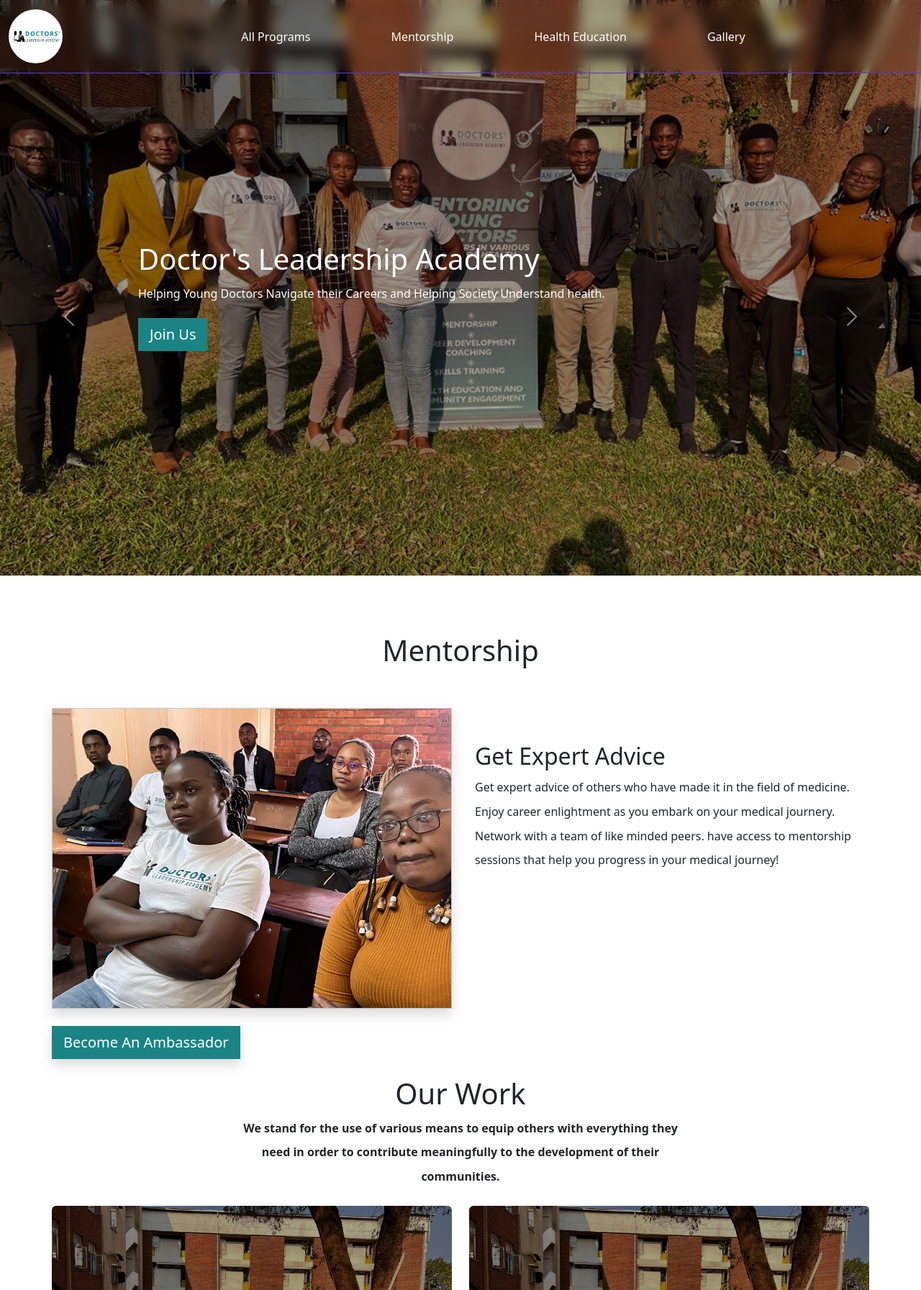
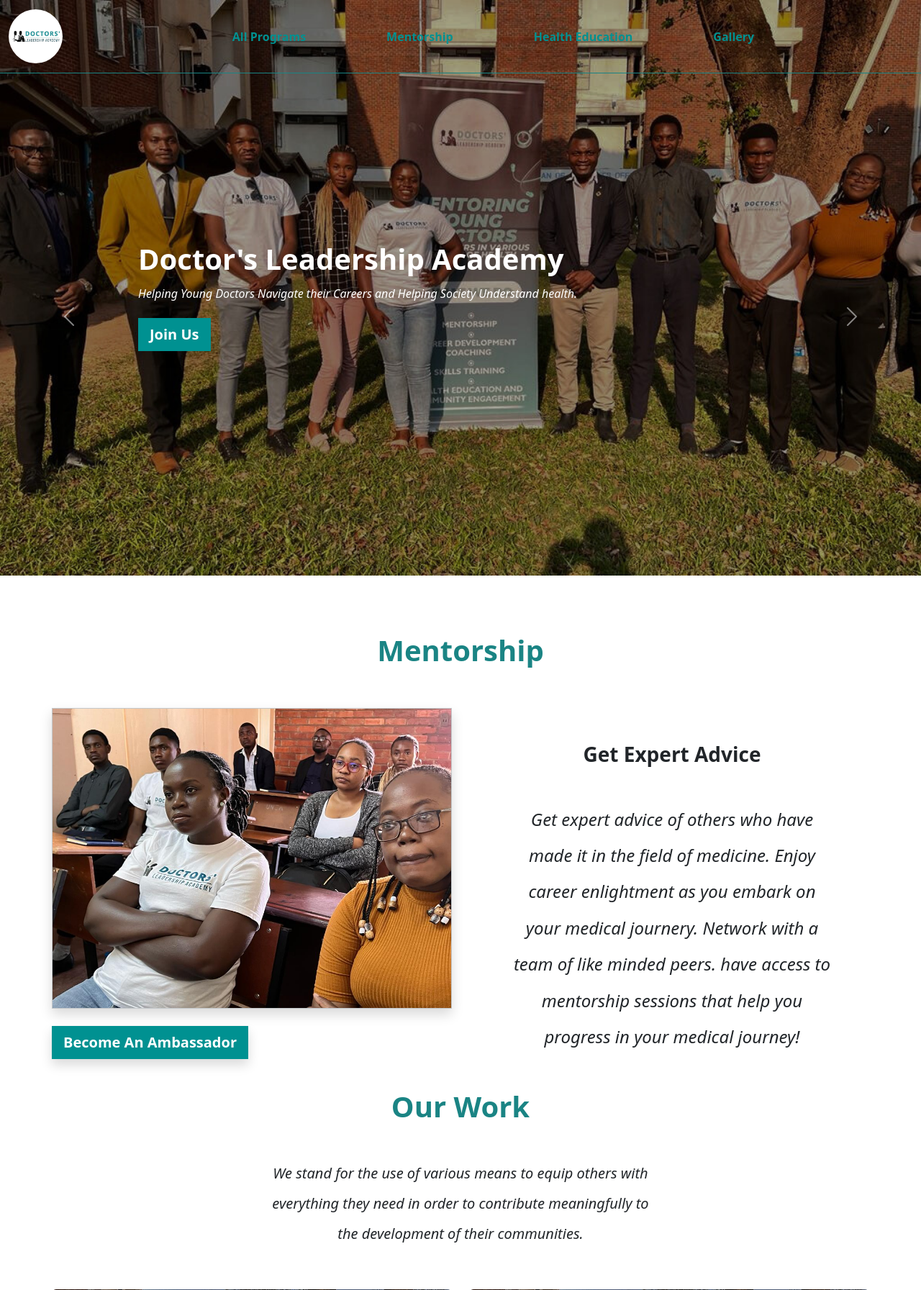
Before and after one commit to cHa-dotlearnsonline/DoctorsLeadershipAcademy, a Django app: page / in a window 1280 px wide. Shown: the top 1793 px of the page at 72% size. Run offline with Django 4.2, Linux system fonts and the light colour scheme.

Commit message:
Added new layouts and separted css into separate files for most things.

```diff
--- a/DLA/blog/admin.py
+++ b/DLA/blog/admin.py
@@ -8,3 +8,8 @@
 admin.site.register(Tags)
 admin.site.register(Photo)
 admin.site.register(Photo_tag)
+
+# this part allowed me to change the name of the site in the administration panel
+# from Django administration to Doctor's leadership Academy
+admin.site.site_header = 'Doctor\'s Leadership Academy'
+admin.site.site_title = 'DLA administration'
--- /dev/null
+++ b/DLA/blog/static/css/layout.css
@@ -0,0 +1,146 @@
+body {
+    display: flex;
+    flex-direction: column;
+    min-height: 100vh;
+    margin: 0;
+  }
+  .wrapper {
+    flex: 1;
+  }
+  .footer {
+    flex-shrink: 0;
+  }
+  .massive-margin {
+    margin-top: 200px;
+  }
+   /* .official-color {
+    background-color: rgba(26, 132, 132 0.8) !important;
+   } */
+   .center-caption {
+display: flex;
+flex-direction: column;
+justify-content: center;
+/* align-items: left; */
+height: 100%;
+text-align: left;
+color: #fff;
+}
+
+.max-height-carousel img {
+max-height: 100vh;
+/* Set the maximum height to the viewport height */
+object-fit: cover;
+/* border-radius:0 0 5% 5%; */
+margin-bottom: 5em;
+}
+
+.image-filler img {
+max-height: auto;
+object-fit: cover;
+}
+
+p {
+line-height: 2.1em;
+}
+
+.card-rounded {
+border-radius: 2rem;
+}
+
+.card-image {
+height: 130px;
+width: 130px;
+}
+.btn {
+  background-color: rgb(0, 145, 145);
+  border-color: rgb(0, 79, 79);
+  border-radius: 0;
+
+}
+.btn:hover {
+background-color: rgb(0, 59, 59);
+border-color: rgb(0, 79, 79);
+color: rgb(255, 255, 255);
+}
+.btn-primary {
+ border:none;
+}
+.gradient {
+background: linear-gradient(to bottom,rgb(247, 255, 255), rgb(26, 132, 132),rgb(100, 189, 189));
+}
+.logo {
+height: 75px;
+width: 75px;
+background-color: rgb(255, 255, 255);
+border-radius: 100%;
+}
+
+.custom-nav {
+    border-bottom: 1px solid #d8d2ee;
+    transition: background 0.5s ease;
+    backdrop-filter: blur(3px);
+    border-width: 1px;
+    background: rgba(0, 30, 30, 0.8);
+}
+
+
+.nav-scroll {
+  backdrop-filter: blur(3px);
+  border-bottom: 1px solid rgb(26, 132, 132);
+  background: rgba(26, 132, 132, 0.9);
+}
+
+nav {
+  border-bottom: 1px solid rgb(26, 132, 132);
+}
+
+/* how to make the underline on hover */
+a.nav-font {
+  font-weight: 900;
+  font-size: medium;
+  color: rgb(0, 145, 145);
+  position: relative;
+}
+a.nav-font::before {
+  content: "";
+  position: absolute;
+  width: 0;
+  height: 2px;
+  bottom: 0;
+  left: 0;
+  background-color:rgb(0, 69, 69);
+  visibility: hidden;
+  transition: all 0.3s ease-in-out;
+}
+.changer {
+  color:white !important;
+}
+a.nav-font:hover::before {
+  visibility: visible;
+  width: 100%;
+
+}
+.nav-link:hover {
+  color: rgb(0, 145, 145);
+}
+@media (max-width: 768px){
+  a.nav-font:hover::before {
+    visibility: visible;
+    width: 20%;
+  }
+}
+.text-primary-emphasis {
+  color: rgb(26, 132, 132) !important;
+}
+.carousel-caption {
+  animation: 3s ease-in 1s infinite reverse both running slidein;
+}
+
+a.fs-1 {
+  text-decoration: none;
+}
+
+.card-display {
+  height: 20vw;
+  object-fit: cover;
+}
--- /dev/null
+++ b/DLA/blog/static/javascript/layout.js
@@ -0,0 +1,15 @@
+const navbar = document.querySelector('nav');
+const all_links = document.querySelectorAll(".nav-font")
+window.addEventListener('scroll', () => {
+  if (window.scrollY > 0) {
+    navbar.classList.add('nav-scroll');
+    all_links.forEach( link => {
+      link.classList.add("changer")
+    })
+  } else {
+    navbar.classList.remove('nav-scroll');
+    all_links.forEach(link => {
+      link.classList.remove("changer")
+    })
+  }
+});
--- a/DLA/blog/templates/blog/index.html
+++ b/DLA/blog/templates/blog/index.html
@@ -3,16 +3,16 @@
 {% block title %} Doctors Leadership Index {% endblock %}
 {% block body %}
 <!-- TODO: complete the landing Page -->
-<div id="carouselExample" class="carousel slide">
+<div id="carouselExample" class="carousel slide" data-bs-ride="carousel">
   <div class="carousel-inner">
-    <div class="carousel-item active max-height-carousel ">
+    <div class="carousel-item active max-height-carousel" >
       <img src="{% static 'blog/new_try_photo2.png' %}" class="d-block w-100 h-50"
         alt="members of doctors leadership academy">
       <div class="container">
         <div class="carousel-caption center-caption">
-          <h1>Doctor's Leadership Academy</h1>
-          <p class="opacity-100 fw-medium">Helping Young Doctors Navigate their Careers and Helping Society Understand health.</p>
-          <p><a class="btn btn-lg btn-primary official-color" target="_blank" href="https://lnkd.in/gmTNPkXB">Join Us</a></p>
+          <h1 class="fs-1 fw-bolder">Doctor's Leadership Academy</h1>
+          <p class="opacity-100 fw-medium fw-lighter fst-italic">Helping Young Doctors Navigate their Careers and Helping Society Understand health.</p>
+          <p><a class="btn btn-lg btn-primary fw-semibold shadow" target="_blank" href="#">Join Us</a></p>
         </div>
       </div>
     </div>
@@ -21,9 +21,9 @@
         alt="members of doctors leadership academy">
       <div class="container">
         <div class="carousel-caption center-caption">
-          <h1>Mentorhsip At It's Best</h1>
-          <p class="opacity-100 fw-medium">Have access to a great array of Mentors to help you grow in your career</p>
-          <p><a class="btn btn-lg btn-primary official-color" href="#">Become An Ambassador</a></p>
+          <h1 class="fs-1 fw-bolder">Mentorhsip At It's Best</h1>
+          <p class="opacity-100 fw-medium fw-lighter fst-italic">Have access to a great array of Mentors to help you grow in your career</p>
+          <p><a class="btn btn-lg btn-primary fw-semibold shadow" href="#">Become An Ambassador</a></p>
         </div>
       </div>
     </div>
@@ -40,20 +40,20 @@
 <section id="mentorship">
   <div class="container-fluid">
     <div class="row mx-5">
-      <div class="col-sm-12 text-center mb-5">
-        <h1>Mentorship</h1>
+      <div class="col-sm-12 text-center mb-2 mb-md-5">
+        <h1 class="fs-1 fw-bolder text-primary-emphasis">Mentorship</h1>
       </div>
       <div class="col-md-6">
 
           <img class="border border-secondary-subtle shadow w-100"
             src="{%static 'blog/mentorship-photo.jpg'%}">
 
-          <p class="my-4"><a class="btn btn-lg btn-primary official-color shadow" href="#">Become An Ambassador</a></p>
+          <p class="my-4"><a class="btn btn-lg btn-primary fw-semibold shadow" href="#">Become An Ambassador</a></p>
       </div>
-      <div class="col-md-6">
+      <div class="col-md-6 text-center">
         <div class="ms-2 my-5">
-          <h2 class="">Get Expert Advice</h2>
-          <p>Get expert advice of others who have made it in the field of medicine.
+          <h2 class="fs-3 fw-semibold m-md-5">Get Expert Advice</h2>
+          <p class="fst-italic fs-4 m-md-5">Get expert advice of others who have made it in the field of medicine.
             Enjoy career enlightment as you embark on your medical journery.
             Network with a team of like minded peers.
             have access to mentorship sessions that help you progress in your medical journey!
@@ -66,14 +66,12 @@
 </section>
 <section id="what-we-do">
   <div class="text-center">
-    <h1>Our Work</h1>
+    <h1 class="fs-1 fw-bolder text-primary-emphasis">Our Work</h1>
     <div class="w-50 mx-auto">
-      <p>
-        <b>
+      <p class="fs-5 m-md-5 fst-italic">
           We stand for the use of various means to equip
         others with everything they need in order to contribute
         meaningfully to the development of their communities.
-        </b>
       </p>
     </div>
 
@@ -87,7 +85,7 @@
               <h4 class="card-title">Career Development</h4>
               <p class="card-text w-50">Learn how to develop your career. Interact with others in the field and learn
                 from them. Fostering connections and sharing information </p>
-              <a href="#"><strong>READ MORE…</strong></a>
+              <a  href="#"><strong>READ MORE…</strong></a>
             </div>
           </div>
         </div>
@@ -130,31 +128,10 @@
       </div>
 </section>
 <style>
-  #health-education {
-  background-image: url("{% static 'blog/new_try_photo2.png' %}");
-  background-attachment: fixed;
-  background-position: center center;
-  background-repeat: no-repeat;
-  background-size: cover;
-  }
-  .my_new {
-  background-image: url("{% static 'blog/new_try_photo3.png' %}");
-  /* background-attachment: fixed;  */
-  background-position: center center;
-  background-repeat: no-repeat;
-  background-size: cover;
-
-  }
-  .just_image {
-    background-image: url('{% static "blog\new_try_photo3.png" %}');
-    background-position: center center;
-    background-repeat: no-repeat;
-    background-size: cover;
-  }
 </style>
-<section id="health-education" class="p-3 gradient" >
+<section id="health-education" class="p-3 gradient">
   <div class="col-sm-12 text-center">
-    <h1 style="color: white;">Health Education</h1>
+    <h1 class="fs-1 fw-bolder text-primary-emphasis" >Health Education</h1>
   </div>
   <div class="container my-5 text-center">
     <div class="row">
@@ -192,37 +169,37 @@
           </div>
         </div>
       </div>
-      <div class="d-flex justify-content-end"><a class="btn btn-primary official-color" href="#">See more</a></div>
+      <div class="d-flex justify-content-end"><a class="btn btn-primary fw-semibold" href="#">See more</a></div>
     </div>
   </div>
 </section>
 <section id="news" class="my-5 p-5">
   <div class="text-center">
-    <h1>News</h1>
+    <h1 class="fs-1 fw-bolder text-primary-emphasis">News</h1>
     <div class="w-50 mx-auto">
-      <p>
-        <b>
+      <p class="fs-5 m-md-5 fst-italic">
+
           We stand for the use of various means to equip
         others with everything they need in order to contribute
         meaningfully to the development of their communities.
-        </b>
+
       </p>
     </div>
   </div>
   <div class="container-fluid" >
     <div class="row">
-      <div class="col-md-6 my_new mb-md-0 mb-2 w-md-50 p-2" >
+      <div class="col-md-6 my_new mt-md-3 mb-md-3 mb-3 w-md-50 p-2" >
         <h5 class="card-title" style="color: white;">Card title</h5>
             <p class="card-text" style="color: white;">This is a wider card with supporting text below as a natural lead-in to additional content. This content is a little bit longer.</p>
             <p class="card-text" style="color: white;"><small>Last updated 3 mins ago</small></p>
       </div>
-      <div class="col-md-6 ">
-        <div class="container mb-1">
+      <div class="col-md-6 p-0 p-md-2">
+        <div class="container p-1 p-md-2">
           <div class="row">
             <div class="col-4 mx-0 my_new p-0" >
             <!-- <img src="{% static 'blog/new_try_photo3.png' %}" class="w-100"> -->
             </div>
-            <div class="col-8 official-color w-md-50 p-1" >
+            <div class="col-8 bg-secondary-subtle w-md-50 p-md-2" >
               <div class="card-body">
                 <h4 class="card-title">Mentor</h4>
                 <p class="card-text">Shape the future. Guide aspiring minds and make a lasting impact on the next
@@ -231,12 +208,12 @@
             </div>
           </div>
         </div>
-        <div class="container">
+        <div class="container p-1 p-md-2 pt-md-0">
           <div class="row">
             <div class="col-4 mx-0 just_image p-0">
             <!-- <img src="{% static 'blog/new_try_photo3.png' %}" class="w-100"> -->
             </div>
-            <div class="col-8 official-color w-md-50 p-1">
+            <div class="col-8 bg-secondary-subtle w-md-50 p-md-2">
               <div class="card-body">
                 <h4 class="card-title">Mentee</h4>
                 <p class="card-text">Shape the future. Guide aspiring minds and make a lasting impact on the next
--- a/DLA/blog/templates/blog/layout.html
+++ b/DLA/blog/templates/blog/layout.html
@@ -2,87 +2,43 @@
 <!DOCTYPE html>
 <html lang="en">
 <head>
+  <style>
+    #health-education {
+  background-image: url("{% static 'blog/new_try_photo2.png' %}");
+  background-attachment: fixed;
+  background-position: center center;
+  background-repeat: no-repeat;
+  background-size: cover;
+  }
+  .my_new {
+  background-image: url("{% static 'blog/new_try_photo3.png' %}");
+  /* background-attachment: fixed;  */
+  background-position: center center;
+  background-repeat: no-repeat;
+  background-size: cover;
 
+  }
+  .just_image {
+    background-image: url('{% static "blog\new_try_photo3.png" %}');
+    background-position: center center;
+    background-repeat: no-repeat;
+    background-size: cover;
+  }
+  </style>
 
     <meta charset="UTF-8">
     <meta name="viewport" content="width=device-width, initial-scale=1.0">
     <link rel="stylesheet" href="https://cdn.jsdelivr.net/npm/bootstrap-icons@1.11.1/font/bootstrap-icons.css">
     <link href="https://cdn.jsdelivr.net/npm/bootstrap@5.3.2/dist/css/bootstrap.min.css" rel="stylesheet" integrity="sha384-T3c6CoIi6uLrA9TneNEoa7RxnatzjcDSCmG1MXxSR1GAsXEV/Dwwykc2MPK8M2HN" crossorigin="anonymous">
     <link rel="icon" href="{% static 'blog/favicon.ico' %}">
+    <link rel="stylesheet" href="{% static 'css/layout.css' %}">
     {% block media %}{% endblock %}
     <title>{% block title %}Doctor's Leadership Academy{% endblock %}</title>
-    <style>
-       .official-color {
-        background-color: rgb(26, 132, 132);
-       }
-       .white {
-        color:#fff !important;
-       }
-       .white:hover {
-        color: #000 !important;
-       }
-       .btn {
-        border-radius: 0;
-       }
-       .center-caption {
-    display: flex;
-    flex-direction: column;
-    justify-content: center;
-    /* align-items: left; */
-    height: 100%;
-    text-align: left;
-    color: #fff;
-  }
-
-  .max-height-carousel img {
-    max-height: 100vh;
-    /* Set the maximum height to the viewport height */
-    object-fit: cover;
-    /* border-radius:0 0 5% 5%; */
-    margin-bottom: 5em;
-  }
-
-  .image-filler img {
-    max-height: auto;
-    object-fit: cover;
-  }
-
-  p {
-    line-height: 2.1em;
-  }
-
-  .card-rounded {
-    border-radius: 2rem;
-  }
-
-  .card-image {
-    height: 130px;
-    width: 130px;
-  }
-  .btn:hover {
-    background-color: rgb(3, 176, 176);
-    border-color: rgb(0, 79, 79);
-    color: rgb(255, 255, 255);
-  }
-  .btn-primary {
-     border:none;
-  }
-  .gradient {
-    background: linear-gradient(to bottom,rgb(247, 255, 255), rgb(26, 132, 132),rgb(100, 189, 189));
-  }
-  .logo {
-    height: 75px;
-    width: 75px;
-    background-color: rgb(255, 255, 255);
-    border-radius: 100%;
-  }
-    </style>
-
 </head>
 <body>
-  <nav class="navbar navbar-expand-md navbar-light mb-auto fixed-top" aria-label="Fourth navbar example" style="border-bottom: 1px solid #583cb5; transition: background 0.5s ease; backdrop-filter: blur(9px);">
+  <nav class="navbar navbar-expand-md navbar-light mb-auto fixed-top" aria-label="Fourth navbar example" >
     <div class="container-fluid">
-      <a class="navbar-brand white" href="#"><img class="logo" src="{%static 'blog/logo.png' %}" alt="doctors leadership academy logo"></a>
+      <a class="navbar-brand white" href="{% url 'index' %}"><img class="logo" src="{%static 'blog/logo.png' %}" alt="doctors leadership academy logo"></a>
       <button class="navbar-toggler" type="button" data-bs-toggle="collapse" data-bs-target="#navbarsExample04" aria-controls="navbarsExample04" aria-expanded="false" aria-label="Toggle navigation">
         <span class="navbar-toggler-icon"></span>
       </button>
@@ -90,54 +46,50 @@
       <div class="collapse navbar-collapse justify-content-center" id="navbarsExample04">
         <ul class="navbar-nav mb-2 mb-md-0">
           <li class="nav-item">
-            <a class="nav-link active mx-md-5 white" href="http://127.0.0.1:8000/category/category">All Programs</a>
+            <a class="nav-link nav-font mx-md-5" href="{% url 'category' category='category' %}">All Programs</a>
           </li>
           <li class="nav-item">
-            <a class="nav-link active mx-md-5 white" href="/category/mentorship">Mentorship</a>
+            <a class="nav-link nav-font mx-md-5" href="{% url 'category' category='mentorship' %}">Mentorship</a>
           </li>
           <li class="nav-item">
-            <a class="nav-link active mx-md-5 white" href="">Health Education</a>
+            <a class="nav-link nav-font mx-md-5" href="{% url 'category' category='health education' %}">Health Education</a>
           </li>
           <li class="nav-item">
-            <a class="nav-link active mx-md-5 white" href="{% url 'gallery' %}">Gallery</a>
+            <a class="nav-link nav-font mx-md-5" href="{% url 'gallery' %}">Gallery</a>
           </li>
         </ul>
       </div>
     </div>
   </nav>
+  <div class="wrapper">
     {% block body %}
+    <form action="#nowheretogo">
+      {% csrf_token %}
+  </form>
     <h1>The App is now running</h1>
     {% endblock %}
+  </div>
 
-<section id="footer" style="background: linear-gradient(to bottom,rgb(100, 189, 189),rgb(26, 132, 132));">
+
+<section class="footer" style="background: linear-gradient(to bottom,rgb(100, 189, 189),rgb(26, 132, 132));">
   <div class="container">
     <footer class="d-flex flex-wrap justify-content-between align-items-center py-3">
       <div class="col-md-4 d-flex align-items-center">
         <a href="/" class="me-2 mb-md-0 text-body-secondary text-decoration-none lh-1">
           <svg class="bi" width="30" height="24"><use xlink:href="#bootstrap"/></svg>
         </a>
-        <span class="mb-3 mb-md-0 text-body-secondary">&copy; Doctor's Leadership Academy</span>
+        <span class="mb-3 mb-md-0 text-body-secondary fw-medium">&copy; Doctor's Leadership Academy</span>
       </div>
 
       <ul class="nav col-md-4 justify-content-end list-unstyled d-flex">
         <li class="ms-3"><a class="text-body-secondary" target="_blank" href="https://www.linkedin.com/company/doctors-leadership-academy/"><i width="64" height="64" class="bi bi-linkedin"></i></a></li>
+        <li class="ms-3"><a class="text-body-secondary" target="_blank" href="#"><i width="64" height="64" class="bi bi-facebook"></i></a></li>
+        <li class="ms-3"><a class="text-body-secondary" target="_blank" href="#"><i width="64" height="64" class="bi bi-instagram"></i></a></li>
       </ul>
     </footer>
   </div>
 </section>
-<script>
-  // JavaScript
-
-const navbar = document.querySelector('nav');
-
-window.addEventListener('scroll', () => {
-  if (window.scrollY > 0) {
-    navbar.classList.add('official-color');
-  } else {
-    navbar.classList.remove('official-color');
-  }
-});
-</script>
+<script src="{% static 'javascript/layout.js' %}"></script>
     <script src="https://cdn.jsdelivr.net/npm/bootstrap@5.3.2/dist/js/bootstrap.bundle.min.js" integrity="sha384-C6RzsynM9kWDrMNeT87bh95OGNyZPhcTNXj1NW7RuBCsyN/o0jlpcV8Qyq46cDfL" crossorigin="anonymous"></script>
 </body>
 </html>
--- a/DLA/blog/views.py
+++ b/DLA/blog/views.py
@@ -1,4 +1,6 @@
 from django.shortcuts import render
+import json
+from django.http import JsonResponse
 from django.http import HttpResponse
 from .models import Category, Tags, Article, Photo, Photo_tag
 # Create your views here.
@@ -21,7 +23,6 @@
             my_categories.append(new_cate)
             listed_categories.append(cate)
         return render(request, 'blog/category.html', {"categories": my_categories, "listed": listed_categories})
-        # return HttpResponse("This is working just fine")
     elif str(category) != 'category':
         #get the name of the category that has been passed and then just render that specific category
         try:
@@ -44,5 +45,13 @@
 
 def gallery(request):
     # will display the photos
-    all_photos = Photo.objects.all()
-    return render(request, 'blog/photo.html', {"photos": all_photos})
+    if request.method == "POST":
+        data = json.loads(request.body)
+        if data.get("photos") == "all":
+            all_photos = Photo.objects.all()
+            all_photos = all_photos.order_by("-date_uploaded")
+            photos = [photo.serialize() for photo in all_photos]
+
+            return JsonResponse(photos, safe=False)
+    else:
+        return render(request, 'blog/photo.html')
```
Also changed, not shown: DLA/blog/models.py (+10 -0 lines), DLA/blog/static/javascript/photo.js (added, +83 -0 lines), DLA/blog/templates/blog/category.html (+23 -40 lines), DLA/blog/templates/blog/photo.html (+34 -9 lines), DLA/blog/templates/blog/read.html (+8 -11 lines).
